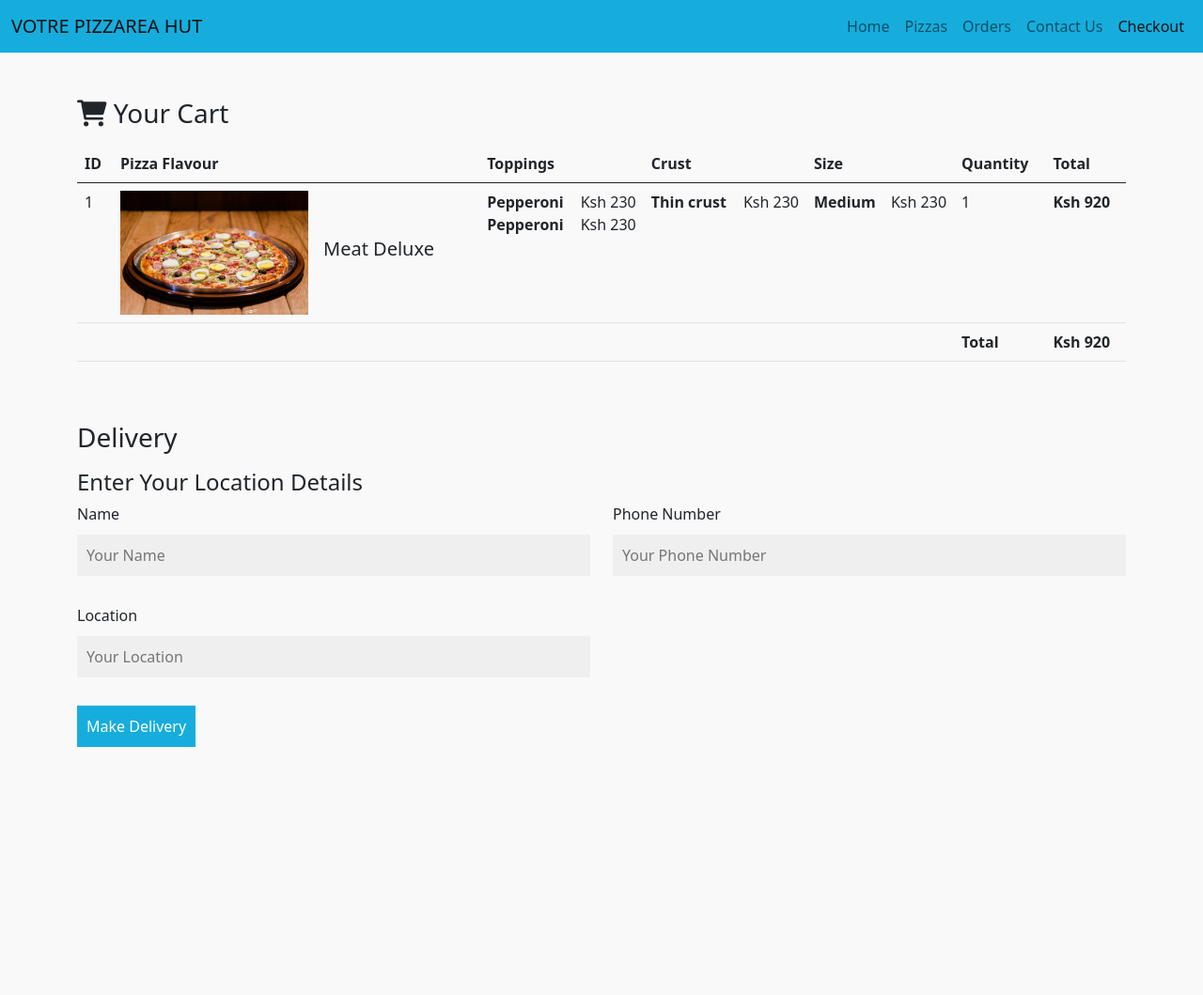
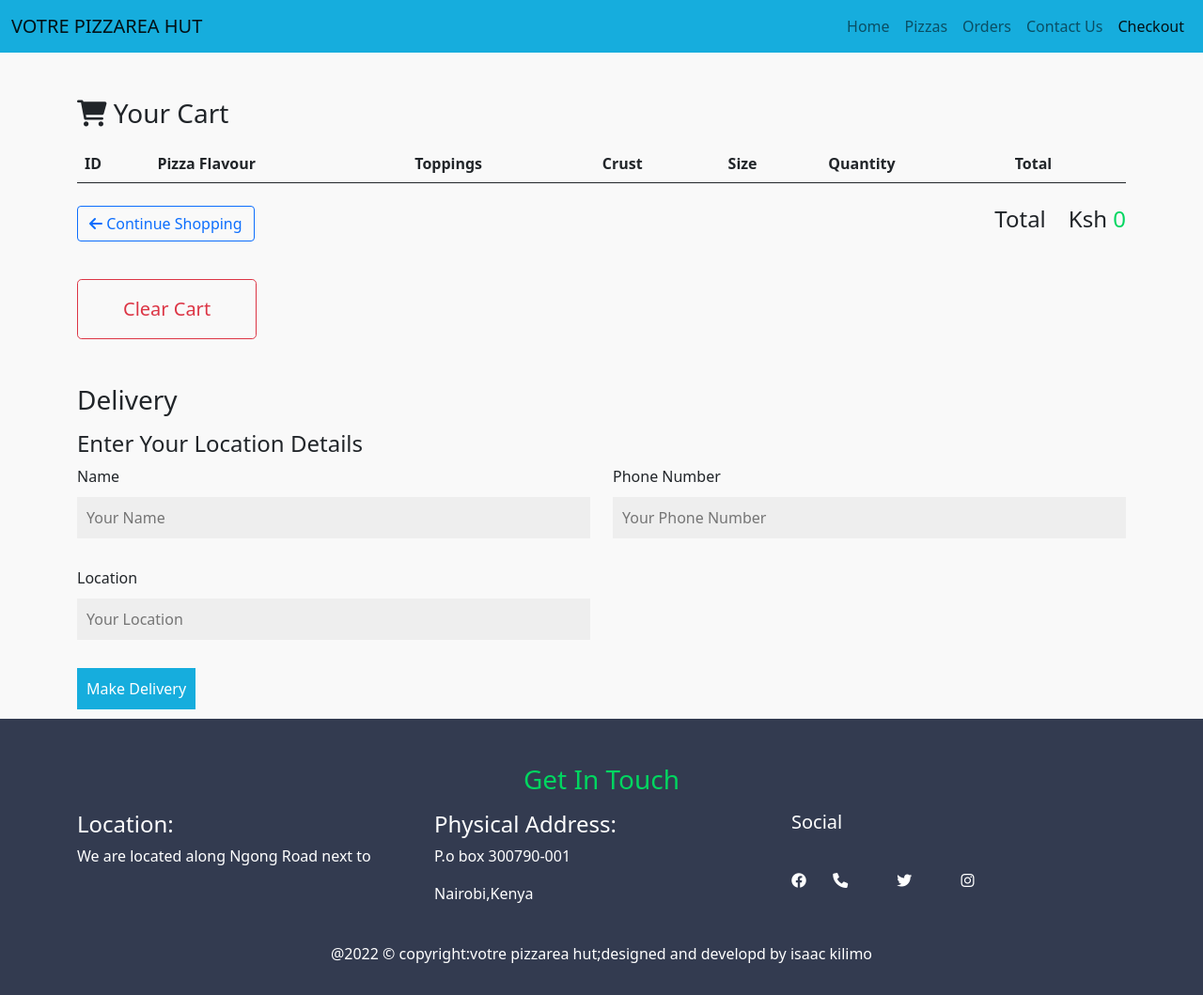
Before and after one commit to Isaac-kiptoo-kilimo/PIZZA-ORDER-WEBSITE, a plain HTML site: page pages/checkout.html in a window 1280 px wide. Shown: the whole page at 94% size. Before the commit the page ends 805 px from the top, so only its background shows below. Drawn offline with nearby package versions, Linux system fonts and the light colour scheme.

Commit message:
Feature:This will add items to the checkout html

```diff
--- a/pages/checkout.html
+++ b/pages/checkout.html
@@ -63,82 +63,8 @@
                         <th>Total</th>
                     </tr>
                 </thead>
-                <tbody>
-                    <tr>
-                        <td>
-                            1
-                        </td>
-                        <td>
-                            <div class="d-flex align-items-center">
-                                <div class="pizza-img">
-                                    <img src="./../images/most-ordered1.jpg" alt="pizza-1" class="img-fluid">
-                                </div>
-                                <h5 class="ms-3">
-                                    Meat Deluxe
-                                </h5>
-                            </div>
-                        </td>
-                        <td>
-                            <div class="">
-                                <div class="topping d-flex">
-                                    <p class="m-0">
-                                        <strong>
-                                            Pepperoni
-                                        </strong>
-                                    </p>
-                                    <p class="m-0 ms-auto">
-                                        Ksh 230
-                                    </p>
-                                </div>
-                                <div class="topping d-flex">
-                                    <p class="m-0">
-                                        <strong>
-                                            Pepperoni
-                                        </strong>
-                                    </p>
-                                    <p class="m-0 ms-auto">
-                                        Ksh 230
-                                    </p>
-                                </div>
-                            </div>
-                        </td>
-                        <td>
-                            <div>
-                                <div class="topping d-flex">
-                                    <p class="m-0">
-                                        <strong>
-                                            Thin crust
-                                        </strong>
-                                    </p>
-                                    <p class="m-0 ms-auto">
-                                        Ksh 230
-                                    </p>
-                                </div>
-                            </div>
-                        </td>
-                        <td>
-                            <div>
-                                <div class="topping d-flex">
-                                    <p class="m-0">
-                                        <strong>
-                                            Medium
-                                        </strong>
-                                    </p>
-                                    <p class="m-0 ms-auto">
-                                        Ksh 230
-                                    </p>
-                                </div>
-                            </div>
-                        </td>
-                        <td>
-                            1
-                        </td>
-                        <td>
-                            <strong>
-                                Ksh 920
-                            </strong>
-                        </td>
-                    </tr>
+                <tbody class="" id="checkout-table">
+
                     <tr>
                         <td colspan="5"></td>
                         <td>
@@ -154,6 +80,27 @@
                     </tr>
                 </tbody>
             </table>
+            <div class="row my-4">
+                <div class="col-md-6">
+                    <div>
+                        <a href="./../index.html" class="btn btn-outline-primary btn-block">
+                            <i class="fas fa-arrow-left"></i> Continue Shopping
+                        </a>
+                    </div>
+                </div>
+                <div class="col-md-6 d-flex justify-content-end">
+                    <div class="d-flex">
+                        <h4>Total</h4>
+                        <h4 class="ms-4">Ksh <span id="checkout-total"></span></h4>
+                    </div>
+                </div>
+            </div>
+
+        </div>
+        <div class="my-3">
+            <button class="btn btn-lg px-5 py-3 btn-outline-danger shadow-none" onclick="return clearCart()">
+                Clear Cart
+            </button>
         </div>
     </div>
 
@@ -161,7 +108,7 @@
         <div class="">
             <h3 class="mb-3">Delivery </h3>
             <h4>Enter Your Location Details</h4>
-            <form>
+            <form id="checkout-form">
                 <div class="row">
                     <div class="col-md-6">
                         <div class="input-holder">
@@ -172,7 +119,7 @@
                     <div class="col-md-6">
                         <div class="input-holder">
                             <label for="phone-number"> Phone Number</label>
-                            <input type="number" name="Number" id="phone-number" placeholder="Your Phone Number">
+                            <input type="number" name="Number" id="phone" placeholder="Your Phone Number">
                         </div>
                     </div>
                     <div class="col-md-6">
@@ -186,9 +133,44 @@
                 <button class="make-delivery-btn">Make Delivery</button>
             </form>
         </div>
+
     </div>
 
+    <footer class="text-white pt-5 pb-3">
+        <div class="container">
+            <h3 class="text-center contact-head mb-3">Get In Touch</h3>
+            <div class="row">
+                <div class="col-md-4">
+                    <h4>Location:</h4>
+                    <p>We are located along Ngong Road next to </p>
+                </div>
+                <div class="col-md-4">
+                    <h4>Physical Address:</h4>
+                    <p>P.o box 300790-001</p>
+                    <p>Nairobi,Kenya</p>
+                </div>
+                <div class="col-md-4">
+                    <h5>Social</h5>
+                    <i class=" fab fa-facebook"></i>
+                    <i class="mx-4 fas fa-phone"></i>
+                    <i class="mx-4 fab fa-twitter"></i>
+                    <i class="m-4 fab fa-instagram"></i>
+                    <i class="m-4 fab fa-linkedIn"></i>
+                </div>
+            </div>
+            <p class="mt-4 text-center">@2022 &copy; copyright:votre pizzarea hut;designed and developd by isaac kilimo
+            </p>
+        </div>
+    </footer>
 
+    <script src="https://cdn.jsdelivr.net/npm/bootstrap@5.1.3/dist/js/bootstrap.min.js"
+        integrity="sha384-QJHtvGhmr9XOIpI6YVutG+2QOK9T+ZnN4kzFN1RtK3zEFEIsxhlmWl5/YESvpZ13"
+        crossorigin="anonymous"></script>
+    <script src="./../js/pizzas.js"></script>
+    <script src="./../js/selector.js"></script>
+    <script src="./../js/script.js"></script>
+    <script src="./../js/orderform.js"></script>
+    <script src="./../js/index.js"></script>
 </body>
 
 </html>
```
